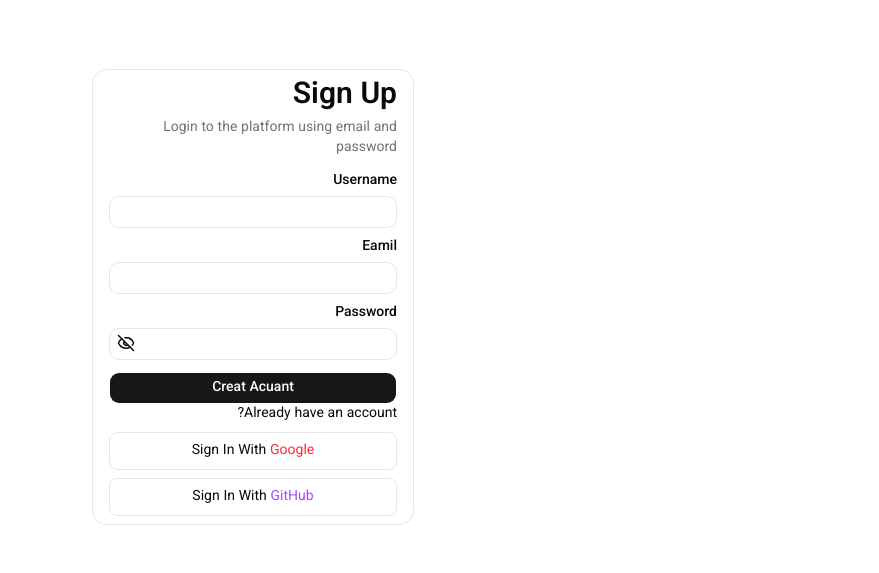
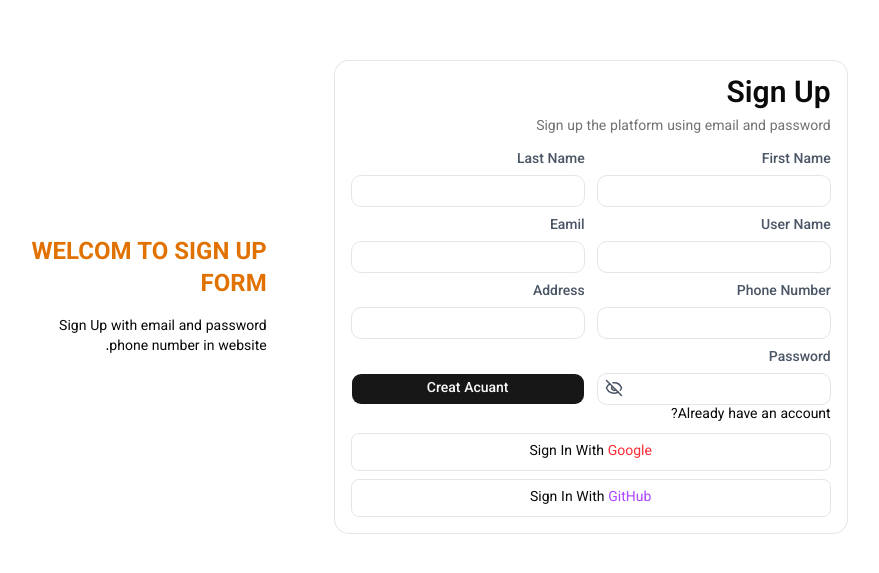
Before and after one commit to nazaninhussaini/nextjs-final-project, a Next.js app: page /signup in a window 1280 px wide. Shown: the part 103-676 px from the top of the page, without its empty margins (387-1266 px from the left). Built offline with nearby package versions, Linux system fonts and the light colour scheme; no server answers.

Commit message:
added inputs for sign up form

```diff
--- a/src/app/(form)/signup/page.tsx
+++ b/src/app/(form)/signup/page.tsx
@@ -6,11 +6,11 @@ import SignUpForm from '@/components/UiComponend/sign_up_form';
 
 function page() {
   return (
-    <div className='w-full h-screen flex justify-center items-center'>
-        <Card className = "w-1/4 py-2">
+    <div className='lg:w-8/12 md:w-6/12 w-full grid grid-cols-5  items-center h-screen justify-center mx-auto'>
+        <Card className=' col-span-3 w-full'>
             <CardHeader>
                 <CardTitle className ="text-3xl font-semibold">Sign Up</CardTitle>
-                <CardDescription>Login to the platform using email and password</CardDescription>
+                <CardDescription>Sign up the platform using email and password</CardDescription>
             </CardHeader>
             <CardContent>
                 <SignUpForm/>
@@ -24,6 +24,10 @@ function page() {
                 </div>
             </CardContent>
         </Card>
+        <div className='w-full col-span-2 flex justify-start p-12 m-5 gap-4 items-start flex-col'>
+            <p className='text-2xl font-bold text-amber-600'>WELCOM TO SIGN UP FORM</p>
+            <p className='text-sm font-mono'>Sign Up with email and password phone number in website.</p>
+        </div>
     </div>
   )
 }
--- a/src/components/UiComponend/sign_up_form.tsx
+++ b/src/components/UiComponend/sign_up_form.tsx
@@ -10,14 +10,31 @@ function SignUpForm() {
     const [show, setShow] = useState(false);
    const locale =  useLocale();
   return (
-    <form action="" className='w-full grid gap-3'>
+    <form action="" className='w-full grid-cols-2 text-gray-600 items-center grid gap-3'>
                     <div className='grid gap-2'>
-                        <Label htmlFor = "username">Username</Label>
+                        <Label htmlFor = "first_name">First Name</Label>
+                        <Input type='text' id='first_name' required name='first_name' placeholder='' />
+                    </div>
+                    <div className='grid gap-2'>
+                        <Label htmlFor = "last_name">Last Name</Label>
+                        <Input type='text' id='last_name' required name='last_name' />
+                    </div>
+
+                    <div className='grid gap-2'>
+                        <Label htmlFor = "username">User Name</Label>
                         <Input type='text' id='username' required name='username' />
                     </div>
                     <div className='grid gap-2'>
                         <Label htmlFor = "email">Eamil</Label>
                         <Input type='email' id='email' required name='email' />
+                    </div>
+                    <div className='grid gap-2'>
+                        <Label htmlFor = "phone_number">Phone Number</Label>
+                        <Input type='phone_number' id='phone_number' required name='phone_number' />
+                    </div>
+                    <div className='grid gap-2'>
+                        <Label htmlFor = "address">Address</Label>
+                        <Input type='address' id='address' required name='address' />
                     </div>
                       <div className=' relative'>
                       <div className='grid gap-2 relative'>
@@ -26,7 +43,7 @@ function SignUpForm() {
                     </div>
                     <div className={`absolute top-7 ${locale == "en" ? "right-2" :" left-2"}`}>{show ? <Eye size={18} onClick={()=> setShow (!show)}/> : <EyeOff size={18} onClick={()=> setShow(!show)}/>}</div>
                     </div>
-                    <Button  type='submit'>Creat Acuant</Button>
+                    <Button  type='submit' className="mt-auto">Creat Acuant</Button>
 
                 </form>
   )
```
Also changed, not shown: src/app/(form)/signin/page.tsx (renamed from src/app/(form)/login/page.tsx).
